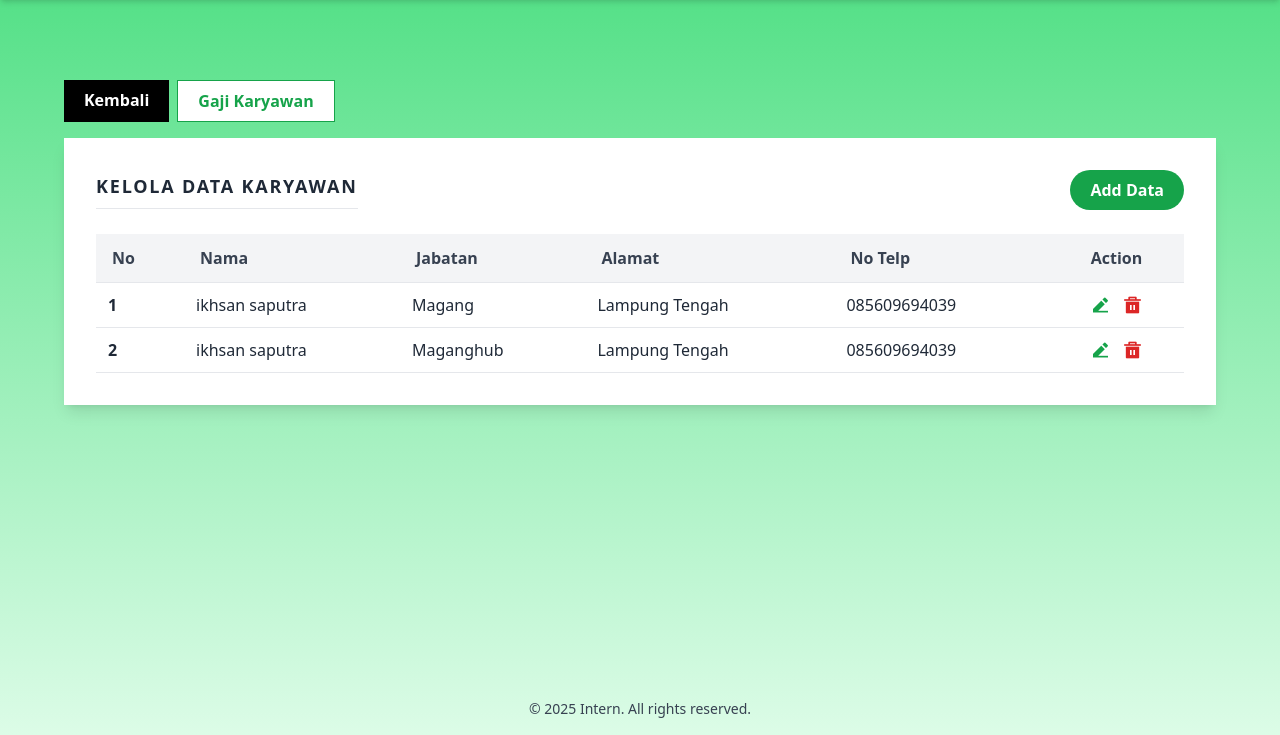
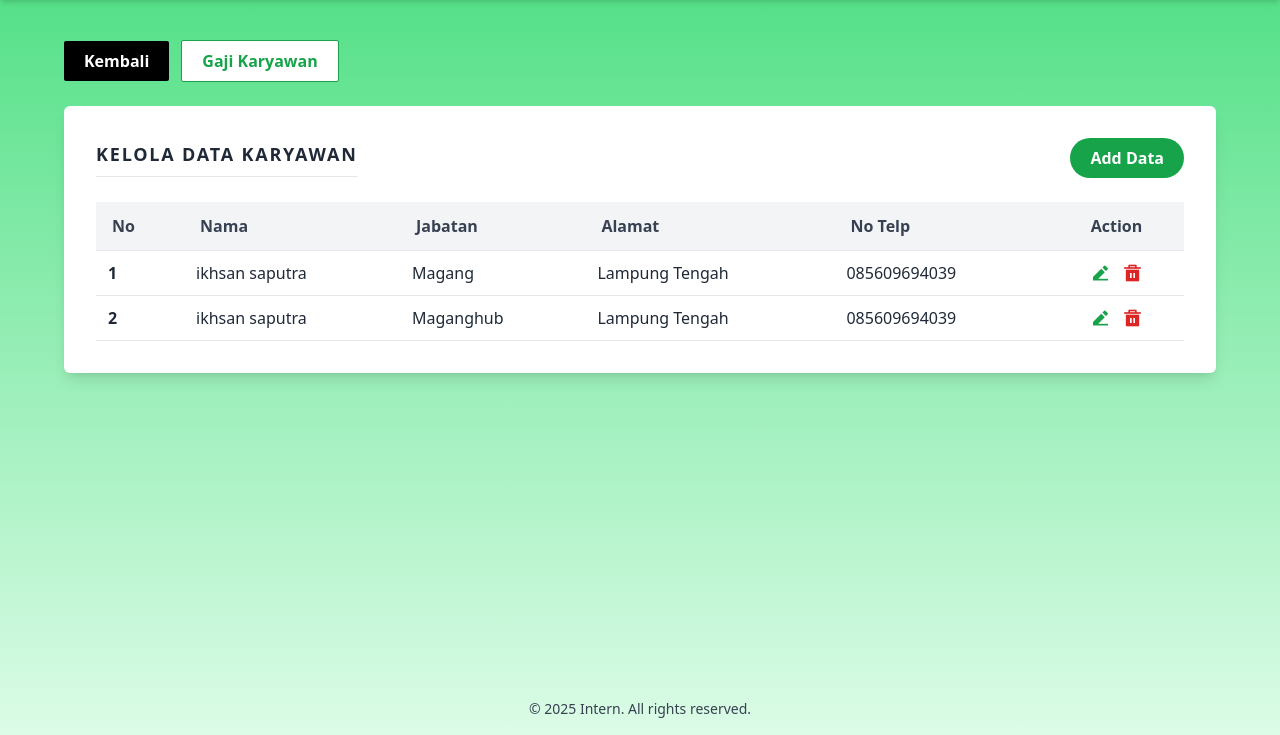
Before and after one commit to Ikhssptr25/test-aplikasi-php, a PHP site: page /data-karyawan/karyawan.php in a window 1280 px wide. Shown: the part 65-800 px from the top of the page. Run offline with PHP 8.4, Linux system fonts and the light colour scheme; data comes from the database, SQL or seed files in the repository; some libraries are stand-ins or nearby versions.

Commit message:
Perbaikan Sonarcube dan Resposive

```diff
--- a/data-karyawan/edit_karyawan.php
+++ b/data-karyawan/edit_karyawan.php
@@ -1,5 +1,5 @@
 <?php
-include "../database/koneksi.php";
+include_once "../database/koneksi.php";
 ?>
 
 <?php
--- a/data-karyawan/hapus_karyawan.php
+++ b/data-karyawan/hapus_karyawan.php
@@ -1,5 +1,5 @@
 <?php
-include "../database/koneksi.php";
+include_once "../database/koneksi.php";
 ?>
 
 <?php
--- a/data-karyawan/karyawan.php
+++ b/data-karyawan/karyawan.php
@@ -1,5 +1,5 @@
 <?php
-include "../database/koneksi.php";
+include_once "../database/koneksi.php";
 $result = mysqli_query($koneksi, "SELECT * FROM data_karyawan");
 ?>
 
@@ -21,18 +21,32 @@ $result = mysqli_query($koneksi, "SELECT * FROM data_karyawan");
     <img src="../assets/logo.png" alt="Logo" class="w-110 h-14 px-10">
   </header>
 
-  <!-- Navigation -->
-  <div class="flex justify-start space-x-2 mt-20 px-16">
-    <a href="../index.php" class="bg-black text-white px-5 py-2 font-semibold  hover:bg-gray-800 transition">Kembali</a>
-    <a href="../gaji-karyawan/gaji.php" class="bg-white text-green-600 border border-green-600 px-5 py-2 font-semibold hover:bg-green-50 transition">Gaji Karyawan</a>
+<!-- Main -->
+<main class="flex-1 px-4 md:px-10 py-10">
+  <!-- CONTAINER UTAMA: tombol + card di dalam sini -->
+  <div class="w-full max-w-6xl mx-auto">
+
+    <!-- Tombol Navigasi -->
+    <div class="flex flex-col sm:flex-row items-stretch sm:items-center gap-3 mb-6">
+      <a href="../index.php"
+         class="w-full sm:w-auto text-center bg-black text-white px-5 py-2 font-semibold hover:bg-gray-800 transition rounded-sm">
+        Kembali
+      </a>
+
+      <a href="../gaji-karyawan/gaji.php"
+         class="w-full sm:w-auto text-center bg-white text-green-600 border border-green-600 px-5 py-2 font-semibold hover:bg-green-50 transition rounded-sm">
+        Gaji Karyawan
+      </a>
     </div>
 
-  <!-- Main -->
-  <main class="flex-1 flex justify-center items-start mt-4 px-6">
-    <div class="bg-white shadow-lg w-full max-w-6xl p-8">
-      <div class="flex justify-between items-center mb-6">
-        <h2 class="text-lg font-bold tracking-widest text-gray-800 border-b pb-2">KELOLA DATA KARYAWAN</h2>
-        <button onclick="openModalTambah()" class="bg-green-600 text-white px-5 py-2 rounded-full font-semibold hover:bg-green-700 transition">
+    <!-- Card Tabel -->
+    <div class="bg-white shadow-lg w-full p-8 rounded-md">
+      <div class="flex flex-col sm:flex-row justify-between items-start sm:items-center gap-3 mb-6">
+        <h2 class="text-lg font-bold tracking-widest text-gray-800 border-b pb-2">
+          KELOLA DATA KARYAWAN
+        </h2>
+        <button onclick="openModalTambah()"
+                class="bg-green-600 text-white px-5 py-2 rounded-full font-semibold hover:bg-green-700 transition">
           Add Data
         </button>
       </div>
@@ -61,10 +75,12 @@ $result = mysqli_query($koneksi, "SELECT * FROM data_karyawan");
                 <td class='py-2 px-3'>{$data['alamat']}</td>
                 <td class='py-2 px-3'>{$data['no_telp']}</td>
                 <td class='py-2 px-3 text-center'>
-                  <button onclick='editData({$data['id']}, \"{$data['nama']}\", \"{$data['jabatan']}\", \"{$data['alamat']}\", \"{$data['no_telp']}\")' class='text-green-600 hover:text-green-800 mx-1'>
+                  <button onclick='editData({$data['id']}, \"{$data['nama']}\", \"{$data['jabatan']}\", \"{$data['alamat']}\", \"{$data['no_telp']}\")'
+                          class='text-green-600 hover:text-green-800 mx-1'>
                     <i class=\"ri-edit-2-fill text-xl\"></i>
                   </button>
-                  <button onclick='hapusData({$data['id']})' class='text-red-600 hover:text-red-800 mx-1'>
+                  <button onclick='hapusData({$data['id']})'
+                          class='text-red-600 hover:text-red-800 mx-1'>
                     <i class=\"ri-delete-bin-5-fill text-xl\"></i>
                   </button>
                 </td>
@@ -74,6 +90,7 @@ $result = mysqli_query($koneksi, "SELECT * FROM data_karyawan");
             ?>
           </tbody>
         </table>
+      </div>
     </div>
   </div>
 </main>
@@ -94,20 +111,24 @@ $result = mysqli_query($koneksi, "SELECT * FROM data_karyawan");
     <!-- Form -->
     <form id="formTambah" class="p-6 space-y-4 flex flex-col">
     <div>
-        <label class="block font-semibold mb-1 text-black">Nama</label>
+        <label class="block font-semibold mb-1 text-black">Nama
         <input type="text" name="nama" class="border border-green-400 focus:border-green-600 focus:ring-green-500 rounded w-full px-3 py-2 focus:outline-none" required>
+        </label>
     </div>
     <div>
-        <label class="block font-semibold mb-1 text-black">Jabatan</label>
+        <label class="block font-semibold mb-1 text-black">Jabatan
         <input type="text" name="jabatan" class="border border-green-400 focus:border-green-600 focus:ring-green-500 rounded w-full px-3 py-2 focus:outline-none" required>
+        </label>
       </div>
     <div>
-        <label class="block font-semibold mb-1 text-black">Alamat</label>
+        <label class="block font-semibold mb-1 text-black">Alamat
         <input type="text" name="alamat" class="border border-green-400 focus:border-green-600 focus:ring-green-500 rounded w-full px-3 py-2 focus:outline-none" required>
+        </label>
       </div>
     <div>
-        <label class="block font-semibold mb-1 text-black">No Telp</label>
+        <label class="block font-semibold mb-1 text-black">No Telp
         <input type="text" name="no_telp" class="border border-green-400 focus:border-green-600 focus:ring-green-500 rounded w-full px-3 py-2 focus:outline-none" required>
+        </label>
       </div>
 
     <!-- Tombol Aksi -->
@@ -118,12 +139,7 @@ $result = mysqli_query($koneksi, "SELECT * FROM data_karyawan");
         class="px-4 py-2 bg-black text-white border border-green-500 rounded-full  transition font-semibold">
         Kembali
         </button>
-
-        <button
-        type="submit"
-        class="px-4 py-2 bg-green-600 text-white rounded-full shadow-md shadow-green-300 font-semibold">
-        Simpan
-        </button>
+        <button type="submit" class="bg-green-600 text-white px-4 py-2 rounded-full ">Simpan</button>
     </div>
     </form>
 
@@ -146,27 +162,31 @@ $result = mysqli_query($koneksi, "SELECT * FROM data_karyawan");
       <input type="hidden" name="id" id="edit_id">
 
       <div>
-        <label class="block font-semibold mb-1 text-black">Nama</label>
+        <label class="block font-semibold mb-1 text-black">Nama
         <input type="text" name="nama" id="edit_nama"
           class="border border-green-400 focus:border-green-600 focus:ring-green-500 rounded w-full px-3 py-2 focus:outline-none" required>
+        </label>
         </div>
 
       <div>
-        <label class="block font-semibold mb-1 text-black">Jabatan</label>
+        <label class="block font-semibold mb-1 text-black">Jabatan
         <input type="text" name="jabatan" id="edit_jabatan"
           class="border border-green-400 focus:border-green-600 focus:ring-green-500 rounded w-full px-3 py-2 focus:outline-none" required>
+        </label>
         </div>
 
       <div>
-        <label class="block font-semibold mb-1 text-black">Alamat</label>
+        <label class="block font-semibold mb-1 text-black">Alamat
         <input type="text" name="alamat" id="edit_alamat"
           class="border border-green-400 focus:border-green-600 focus:ring-green-500 rounded w-full px-3 py-2 focus:outline-none" required>
+        </label>
         </div>
 
       <div>
-        <label class="block font-semibold mb-1 text-black">No Telp</label>
+        <label class="block font-semibold mb-1 text-black">No Telp
         <input type="text" name="no_telp" id="edit_no_telp"
           class="border border-green-400 focus:border-green-600 focus:ring-green-500 rounded w-full px-3 py-2 focus:outline-none" required>
+        </label>
         </div>
 
       <!-- Tombol Aksi -->
@@ -177,12 +197,7 @@ $result = mysqli_query($koneksi, "SELECT * FROM data_karyawan");
           class="px-4 py-2 bg-black text-white border border-green-500 rounded-full  transition font-semibold">
           Kembali
         </button>
-
-        <button
-          type="submit"
-          class="px-4 py-2 bg-green-600 text-white rounded-full shadow-md shadow-green-300 font-semibold">
-          Update
-        </button>
+        <button type="submit" class="bg-green-600 text-white px-4 py-2 rounded-full ">Update</button>
       </div>
     </form>
   </div>
--- a/data-karyawan/tambah_karyawan.php
+++ b/data-karyawan/tambah_karyawan.php
@@ -1,5 +1,5 @@
 <?php
-include "../database/koneksi.php";
+include_once "../database/koneksi.php";
 ?>
 
 <?php
--- a/gaji-karyawan/edit_gaji.php
+++ b/gaji-karyawan/edit_gaji.php
@@ -1,5 +1,5 @@
 <?php
-include "../database/koneksi.php";
+include_once "../database/koneksi.php";
 
 $id_gaji = $_POST['id_gaji'];
 $bulan = $_POST['bulan'];
@@ -18,4 +18,3 @@ if (mysqli_query($koneksi, $query)) {
 } else {
     echo "Error: " . mysqli_error($koneksi);
 }
-?>
--- a/gaji-karyawan/hapus_gaji.php
+++ b/gaji-karyawan/hapus_gaji.php
@@ -1,5 +1,5 @@
 <?php
-include "../database/koneksi.php";
+include_once "../database/koneksi.php";
 ?>
 
 <?php
--- a/gaji-karyawan/tambah_gaji.php
+++ b/gaji-karyawan/tambah_gaji.php
@@ -1,5 +1,5 @@
 <?php
-include "../database/koneksi.php";
+include_once "../database/koneksi.php";
 ?>
 
 <?php
--- a/index.php
+++ b/index.php
@@ -46,7 +46,7 @@
           Data Karyawan
         </a>
         <a href="gaji-karyawan/gaji.php"
-           class="bg-green-500 text-white px-5 py-2 rounded-full text-sm font-semibold hover:bg-green-600 transition">
+           class="bg-green-600 text-white px-5 py-2 rounded-full text-sm font-semibold hover:bg-green-700 transition">
           Gaji Karyawan
         </a>
       </div>
```
Also changed, not shown: gaji-karyawan/gaji.php (+55 -26 lines). Lines whose indentation alone changed are shown as unchanged.
